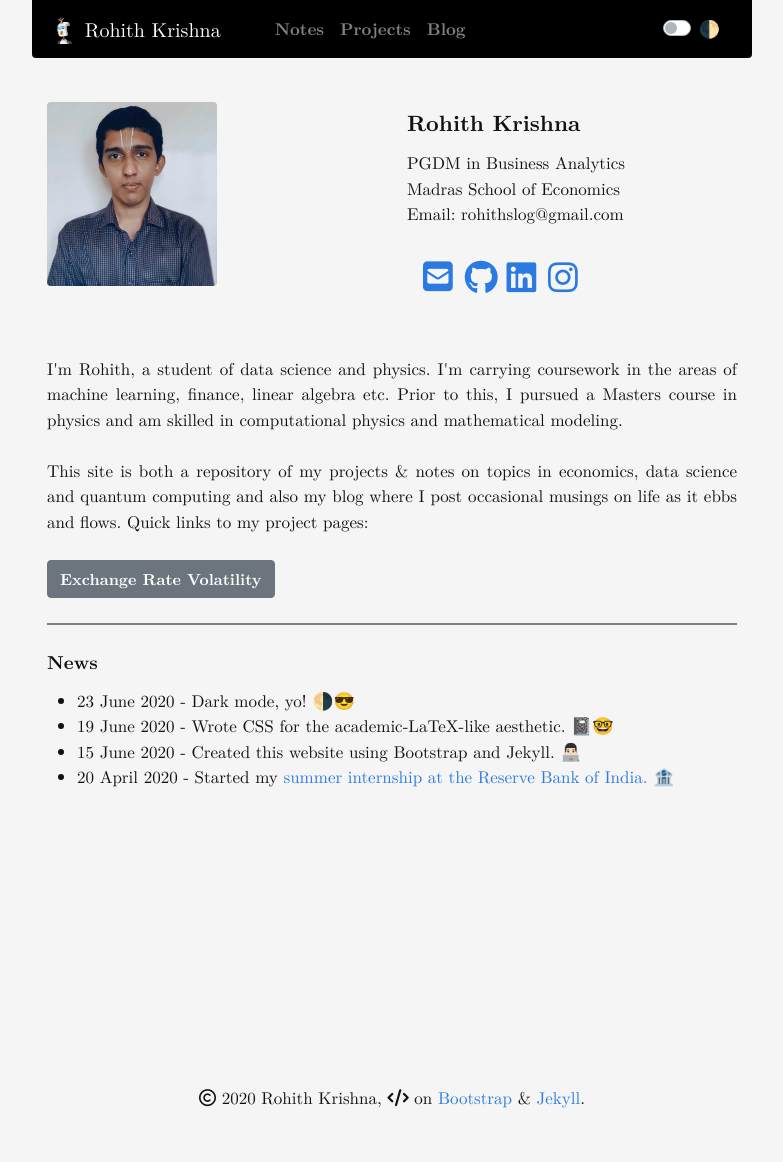
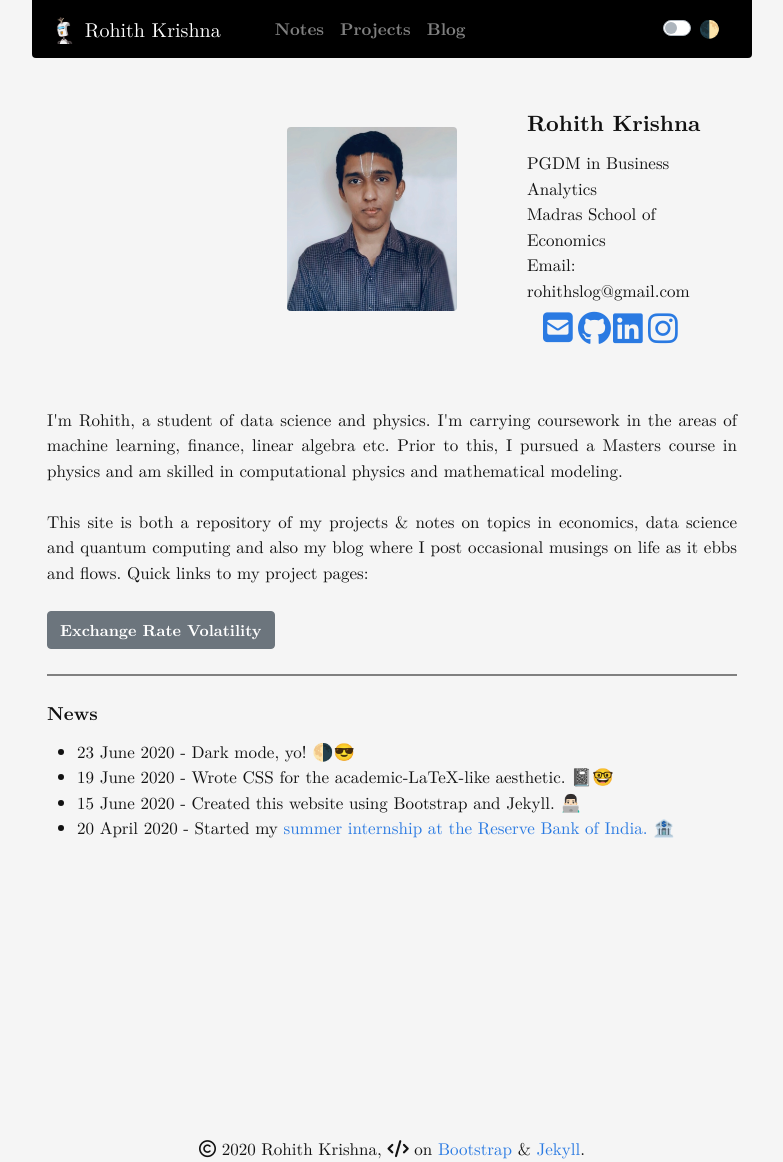
Before and after one commit to rohithmay/rohithmay.github.io, a Jekyll site: the page built from index.md, in a window 1280 px wide. Shown: the whole page, without its empty margins (248-1031 px from the left). Built offline with Jekyll 4.4.1, drawn with Linux system fonts in a browser that asks for light colours; nearby versions of some CDN libraries; a style sheet for code colours, icons or effects is not loaded; before the commit the page ends 1111 px from its top, so only the background shows below that.

Commit message:
Update index.md

```diff
--- a/index.md
+++ b/index.md
@@ -6,8 +6,8 @@ title: Rohith Krishna
 <div class="container-fluid">
 
           <div class="row">
-
-
+                  <div class="col ml-auto d-flex align-items-center">
+                  </div>
                   <div class="col ml-auto d-flex align-items-center">
                       <img style="margin: 0px 0 0px 0;"
                            id="gravatar-img"
@@ -26,7 +26,7 @@ title: Rohith Krishna
                             Madras School of Economics <br/>
                             Email: <a data-toggle="tooltip"
                                      data-placement="right"
-                                     title="Write to me here :)">rohithslog@gmail.com</a><br/> <br/>
+                                     title="Write to me here :)">rohithslog@gmail.com</a><br/>
 
                             <nav class="nav">
                                 <!-- <a
```
